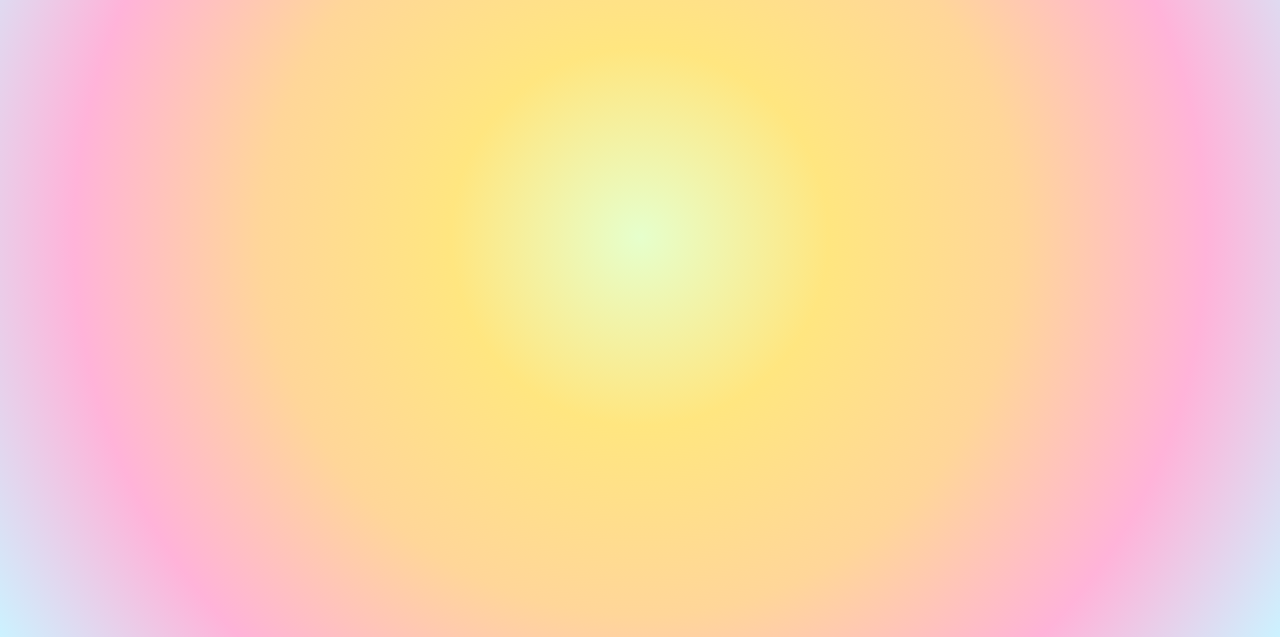
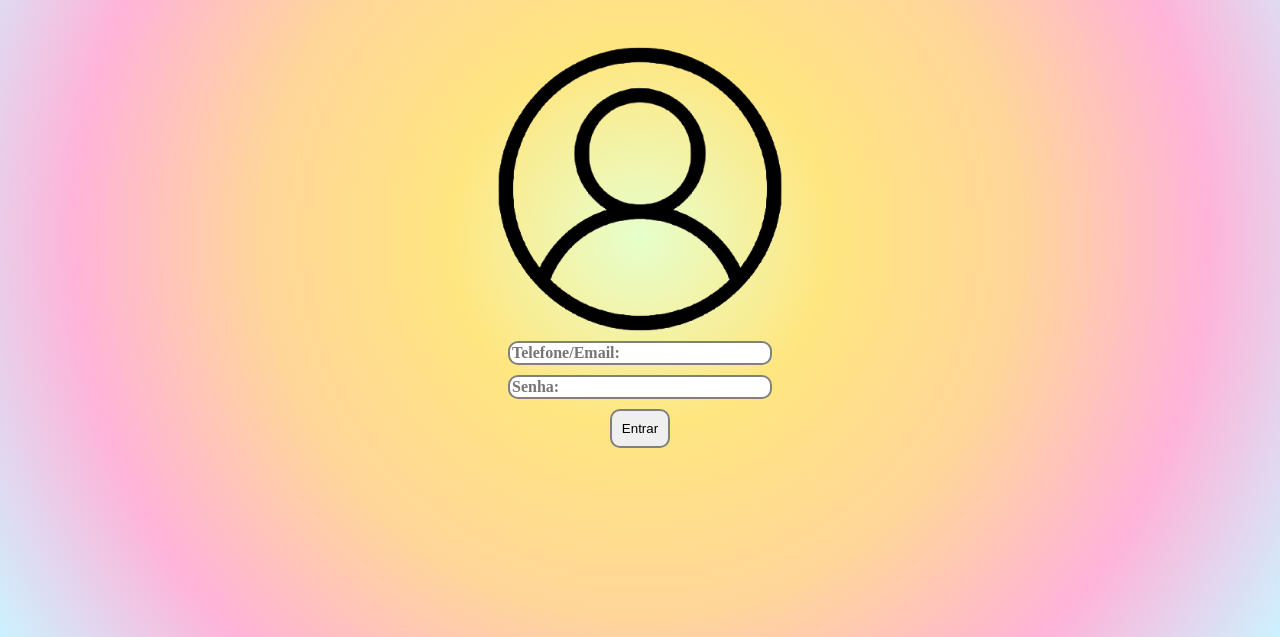
Before and after one commit to GabiPandori/TrabalhoBimestral, a plain HTML site: page pages/login.html in a window 1280 px wide. Shown: the part 163-800 px from the top of the page. Drawn offline with Linux system fonts and the light colour scheme; a web font is replaced by a local one.

Commit message:
pagina login

```diff
--- a/pages/login.html
+++ b/pages/login.html
@@ -1,13 +1,21 @@
 <!DOCTYPE html>
-<html lang="en">
+<html lang="pt-br">
 <head>
     <meta charset="UTF-8">
     <meta name="viewport" content="width=device-width, initial-scale=1.0">
     <title>Tela de login</title>
-   <link rel="stylesheet" href="../styles/index.css">
+    <link rel="preconnect" href="https://fonts.gstatic.com" crossorigin>
+<link href="https://fonts.googleapis.com/css2?family=Dancing+Script:wght@400..700&family=Sevillana&display=swap" rel="stylesheet">
+    <link rel="stylesheet" href="../styles/funcionalidades.css">
+   <link rel="stylesheet" href="../styles/login.css">
 <script src="../scripts/index.js" defer></script>
 </head>
 <body>
+    <h1 class="titulo">Login</h1>
+    <img src="/images/boneco_de_login-removebg-preview.png" alt="imagem de perfil">
+    <input type="text" class="alice" placeholder="Telefone/Email:">
+    <input type="password" class="alice" placeholder="Senha:">
+   <a href="/pages/funcionalidades.html"> <button class="btn-login">Entrar</button></a>
 
 </body>
 </html>
--- a/styles/funcionalidades.css
+++ b/styles/funcionalidades.css
@@ -0,0 +1,60 @@
+body {
+    font-family: 'Franklin Gothic Medium', 'Arial Narrow', Arial, sans-serif;
+    margin: 0;
+    height: 100vh;
+    background: radial-gradient(
+        circle at center,
+        #e6ffcc,
+        #ffe680,
+        #ffd699,
+        #ffb3d9,
+        #ccf2ff
+    );
+    background-attachment: fixed;
+}
+
+.titulo{
+    text-align: center;
+    color: rgb(136, 136, 226);
+    font-size: 80px;
+    font-family: "Sevillana", cursive, Verdana, Geneva, Tahoma, sans-serif;
+    font-weight: 400;
+    font-style: normal;
+
+}
+
+.container {
+  display: flex;
+  flex-direction: column;
+  align-items: center;
+  gap: 10px;
+}
+
+#btnRosa{
+    border: 5px solid pink;
+    font-size: 20px;
+}
+#btnLaranja{
+    border: 5px solid rgb(250, 211, 140);
+    font-size: 20px;
+}
+#btnAmarelo{
+    border: 5px solid rgb(248, 248, 94);
+    font-size: 20px;
+}
+#btnVerde{
+    border: 5px solid rgb(173, 245, 173);
+    font-size: 20px;
+}
+#btnAzul{
+    border: 5px solid rgb(136, 136, 226);
+    font-size: 20px;
+}
+#btnRoxo{
+    border: 5px solid rgb(204, 112, 204);
+    font-size: 20px;
+}
+#btnVermelho{
+    border: 5px solid rgb(255, 142, 142);
+    font-size: 20px;
+}
--- a/styles/index.css
+++ /dev/null
@@ -1,60 +0,0 @@
-body {
-    font-family: 'Franklin Gothic Medium', 'Arial Narrow', Arial, sans-serif;
-    margin: 0;
-    height: 100vh;
-    background: radial-gradient(
-        circle at center,
-        #e6ffcc,
-        #ffe680,
-        #ffd699,
-        #ffb3d9,
-        #ccf2ff
-    );
-    background-attachment: fixed;
-}
-
-.titulo{
-    text-align: center;
-    color: rgb(136, 136, 226);
-    font-size: 80px;
-    font-family: "Sevillana", cursive, Verdana, Geneva, Tahoma, sans-serif;
-    font-weight: 400;
-    font-style: normal;
-
-}
-
-.container {
-  display: flex;
-  flex-direction: column;
-  align-items: center;
-  gap: 10px;
-}
-
-#btnRosa{
-    border: 5px solid pink;
-    font-size: 20px;
-}
-#btnLaranja{
-    border: 5px solid rgb(250, 211, 140);
-    font-size: 20px;
-}
-#btnAmarelo{
-    border: 5px solid rgb(248, 248, 94);
-    font-size: 20px;
-}
-#btnVerde{
-    border: 5px solid rgb(173, 245, 173);
-    font-size: 20px;
-}
-#btnAzul{
-    border: 5px solid rgb(136, 136, 226);
-    font-size: 20px;
-}
-#btnRoxo{
-    border: 5px solid rgb(204, 112, 204);
-    font-size: 20px;
-}
-#btnVermelho{
-    border: 5px solid rgb(255, 142, 142);
-    font-size: 20px;
-}
--- a/styles/login.css
+++ b/styles/login.css
@@ -0,0 +1,43 @@
+img{
+    width: 40%;
+}
+
+.alice {
+    font-family: "Alice", serif;
+    font-weight: 800;
+    font-style: normal;
+    font-size: 1rem;
+  }
+
+  input{
+    border: 2px solid gray;
+    border-radius: 10px;
+    display: flex;
+    width: 20%;
+
+}
+
+body{
+    display: flex;
+    flex-direction: column;
+    align-items: center;
+    gap: 10px;
+    font-family: 'Franklin Gothic Medium', 'Arial Narrow', Arial, sans-serif;
+    margin: 0;
+    height: 100vh;
+    background: radial-gradient(
+        circle at center,
+        #e6ffcc,
+        #ffe680,
+        #ffd699,
+        #ffb3d9,
+        #ccf2ff
+    );
+    background-attachment: fixed;
+}
+
+button{
+    border-radius: 10px;
+    border: 2px solid gray;
+    padding: 10px;
+}
```
Also changed, not shown: pages/funcionalidades.html (+1 -1 lines), images/boneco_de_login-removebg-preview.png (added).
